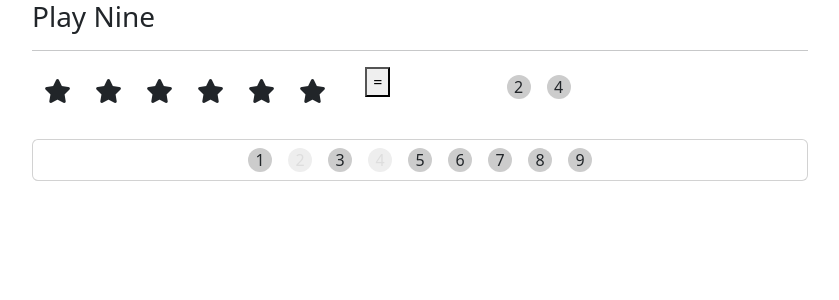
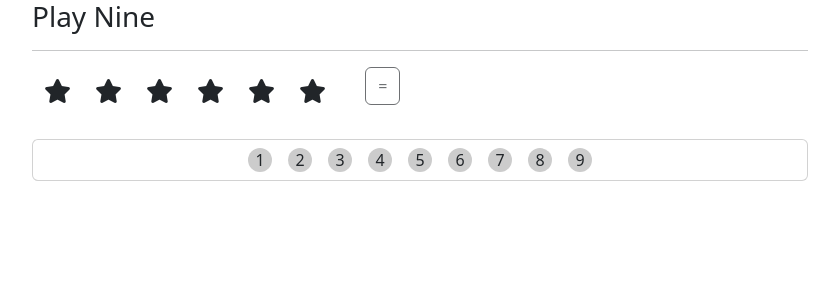
Before and after one commit to haotv0802/fm_fe2, a React app: page / in a window 1280 px wide. Shown: the top 300 px of the page, without its empty margins (220-1059 px from the left). Built offline with nearby package versions, Linux system fonts and the light colour scheme.

Commit message:
Enhancing the UI. (btn class, disabled button).

```diff
--- a/gameApp/Button.jsx
+++ b/gameApp/Button.jsx
@@ -4,7 +4,7 @@
   render() {
     return (
       <div className="col-md-2">
-        <button>=</button>
+        <button className="btn" disabled={this.props.selectedNumbers.length === 0}>=</button>
       </div>
     )
   }
--- a/gameApp/Game.jsx
+++ b/gameApp/Game.jsx
@@ -9,7 +9,7 @@
   constructor(props) {
     super(props);
     this.state = {
-      selectedNumbers: [2, 4],
+      selectedNumbers: [],
       randomNumberOfStars: 1 + Math.floor(Math.random() * 9)
     };
     this.selectNumber = this.selectNumber.bind(this);
@@ -32,18 +32,19 @@
   }
 
   render() {
+    const {randomNumberOfStars, selectedNumbers} = this.state;
     return (
       <div className="container" style={{width: '800px'}}>
         <h3>Play Nine</h3>
         <hr/>
         <div className="row" style={{width: '800px'}}>
-          <Star numberOfStars={this.state.randomNumberOfStars}/>
-          <Button/>
-          <Answer selectedNumbers={this.state.selectedNumbers}
+          <Star numberOfStars={randomNumberOfStars}/>
+          <Button selectedNumbers={selectedNumbers}/>
+          <Answer selectedNumbers={selectedNumbers}
                   unselectNumber={this.unselectNumber}  />
         </div>
         <br />
-        <Number selectedNumbers={this.state.selectedNumbers} selectNumber = {this.selectNumber}/>
+        <Number selectedNumbers={selectedNumbers} selectNumber = {this.selectNumber}/>
       </div>
     )
   }
```
